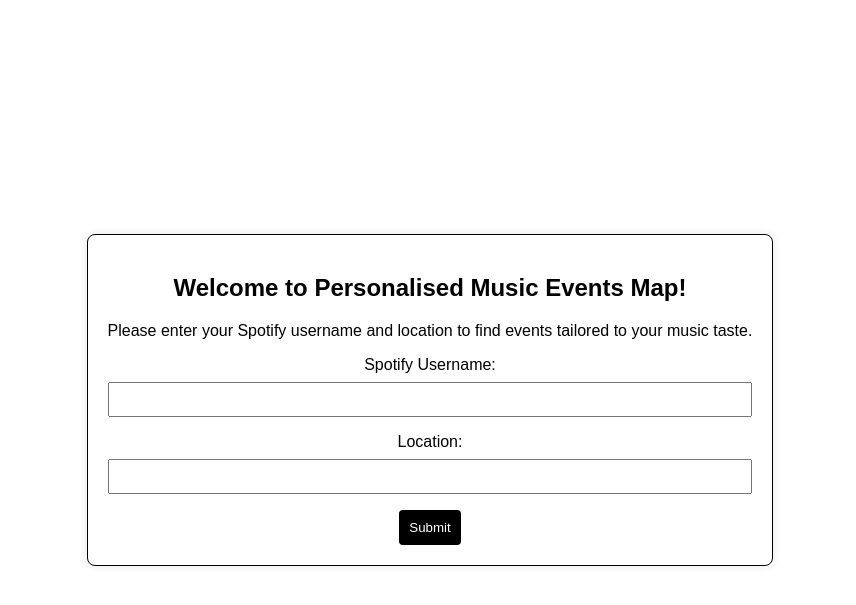
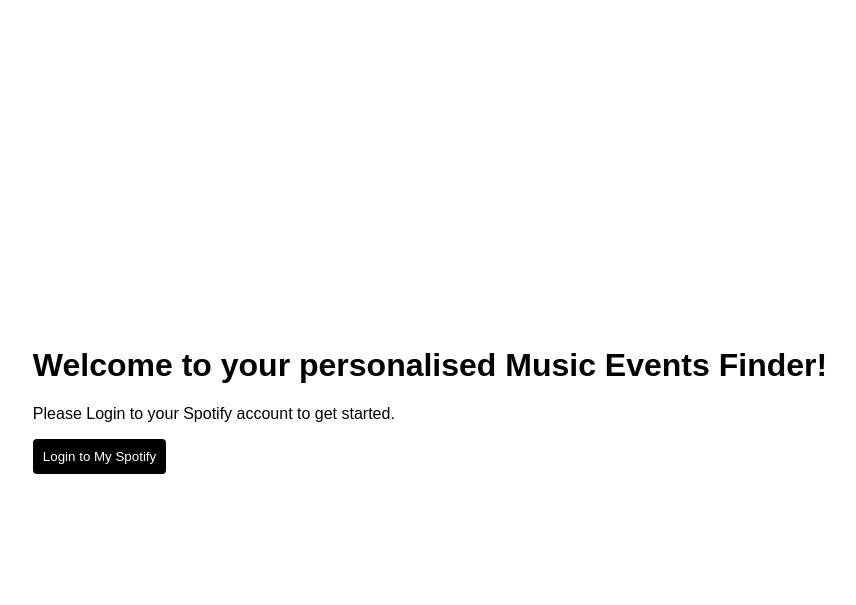
Before and after one commit to tirilrm/spotify-API, a Python web app: template api/templates/index.html in a window 1280 px wide. Shown: the top 605 px of the page, without its empty margins (210-1066 px from the left). Run offline with Jinja, Linux system fonts and the light colour scheme; the template is opened without the code that fills it, so the values that code supplies are empty.

Commit message:
update webapp desing, ready for merge

```diff
--- a/api/templates/index.html
+++ b/api/templates/index.html
@@ -3,23 +3,14 @@
 <head>
     <meta charset="UTF-8">
     <meta name="viewport" content="width=device-width, initial-scale=1.0">
-    <title>Music Events Finder</title>
+    <title>My Music Map</Map></title>
     <link rel="stylesheet" href="{{ url_for('static', filename='styles.css') }}">
 </head>
 <body>
-    <div id="input-container">
-        <h2>Welcome to Personalised Music Events Map!</h2>
-        <p>Please enter your Spotify username and location to find events tailored to your music taste.</p>
-
-        <form id="spotify-form" method="post" action="/submit_form">
-            <label for="username">Spotify Username:</label>
-            <input type="text" id="username" name="username" required>
-
-            <label for="location">Location:</label>
-            <input type="text" id="location" name="location" required>
-
-            <button type="submit">Submit</button>
-        </form>
+    <div id="index-container">
+        <h1>Welcome to your personalised Music Events Finder!</h1>
+        <p>Please Login to your Spotify account to get started.</p>
+        <a href="/login"><button>Login to My Spotify</button></a>
     </div>
 </body>
 </html>
```
